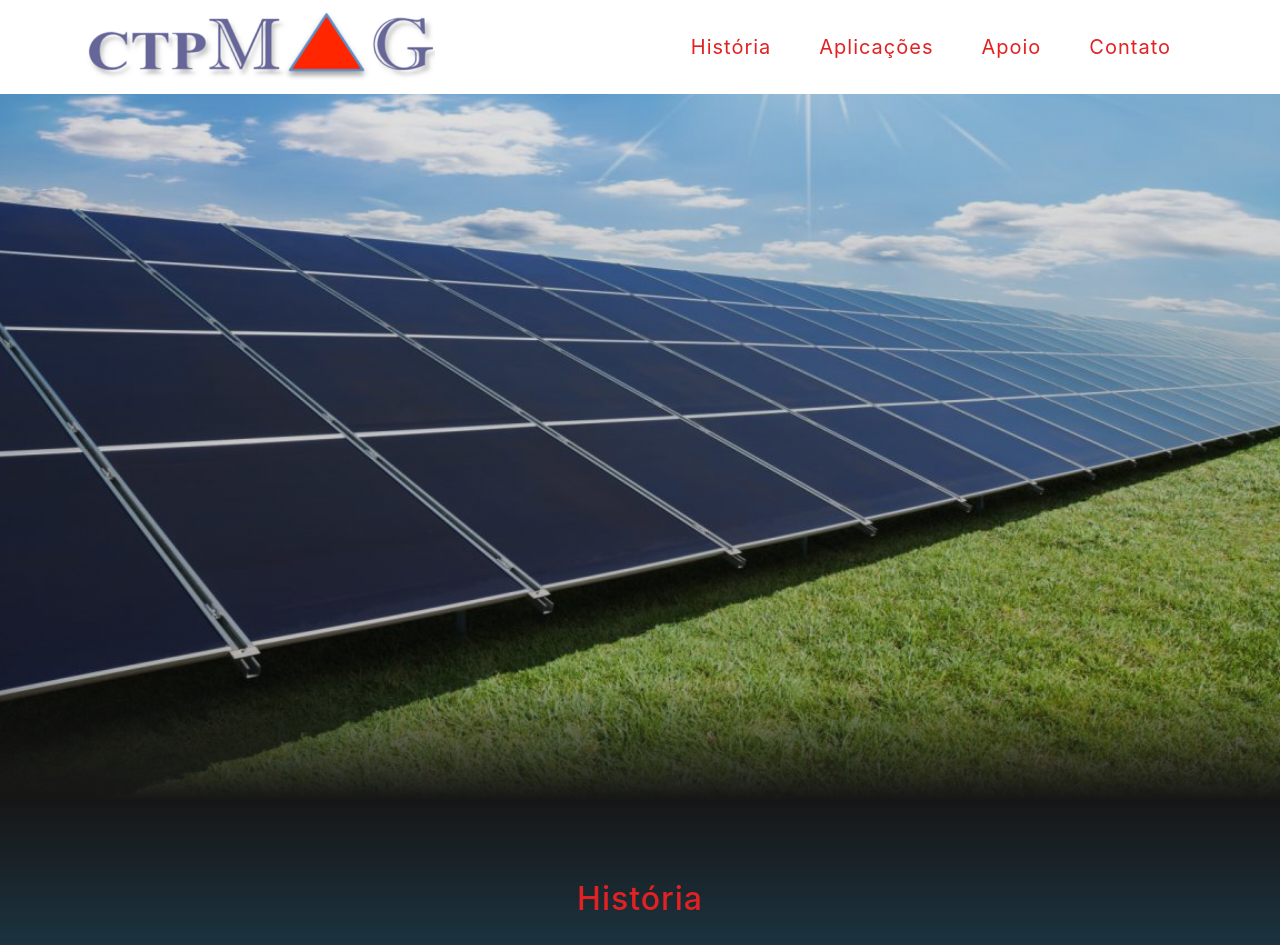
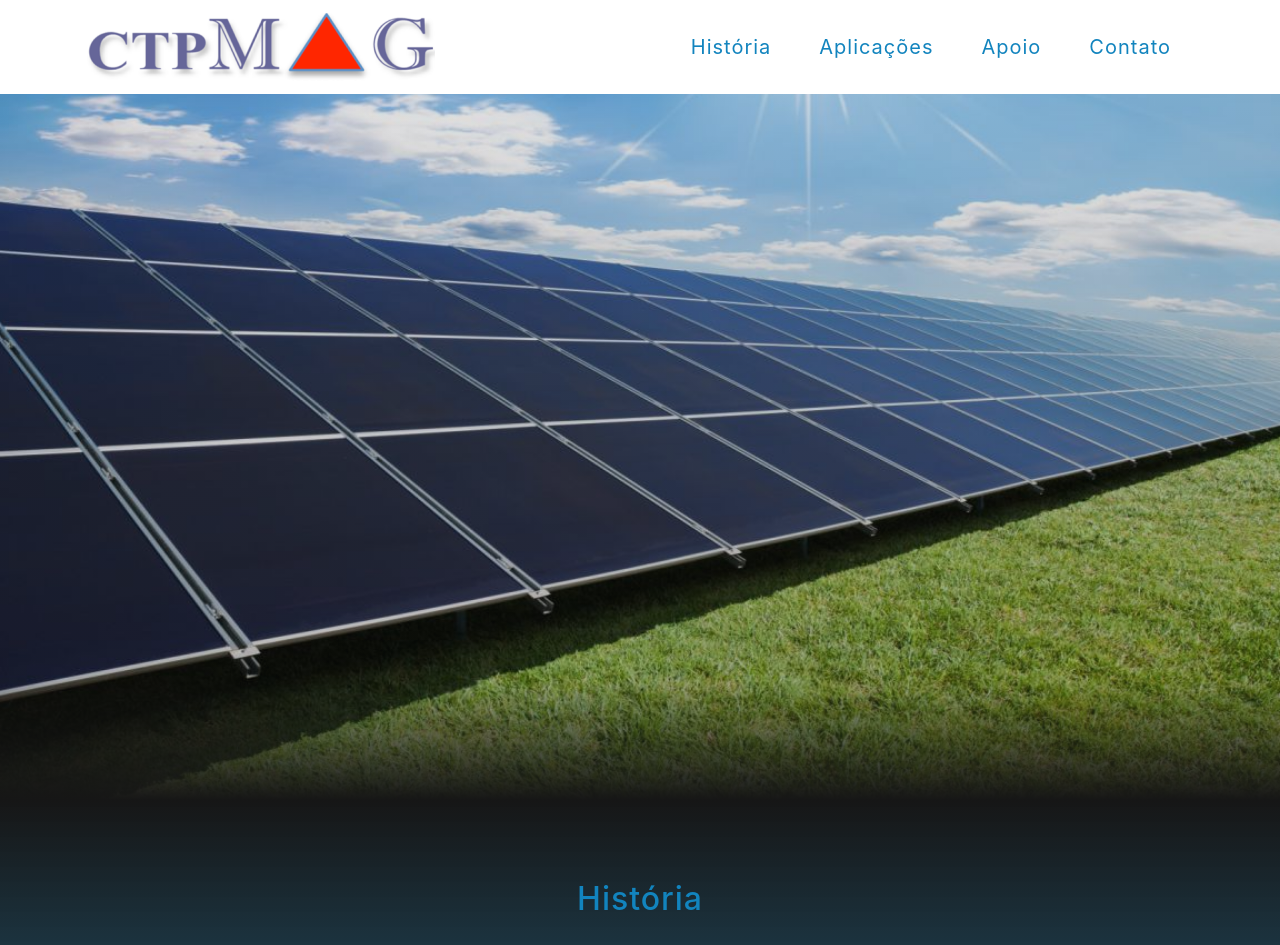
Before and after one commit to ctpmag/ctpmag.github.io, a website with bundled scripts: page index.html in a window 1280 px wide. Shown: the top 945 px of the page. Built offline with nearby package versions, Linux system fonts and the light colour scheme; files whose address does not match are found by name.

Commit message:
Update index.html

```diff
--- a/index.html
+++ b/index.html
@@ -36,16 +36,16 @@
         <div class="collapse navbar-collapse" id="navbarResponsive">
           <ul class="navbar-nav ml-auto">
             <li class="nav-item">
-              <a style="color:#E22222; font-size: 20px;" class="nav-link js-scroll-trigger" href="#hist">História</a>
+              <a style="color:#1284BE; font-size: 20px;" class="nav-link js-scroll-trigger" href="#hist">História</a>
             </li>
 	    <li class="nav-item">
-              <a style="color:#E22222; font-size: 20px;" class="nav-link js-scroll-trigger" href="#aplic">Aplicações</a>
+              <a style="color:#1284BE; font-size: 20px;" class="nav-link js-scroll-trigger" href="#aplic">Aplicações</a>
             </li>
 	    <li class="nav-item">
-              <a style="color:#E22222; font-size: 20px;" class="nav-link js-scroll-trigger" href="#apoio">Apoio</a>
+              <a style="color:#1284BE; font-size: 20px;" class="nav-link js-scroll-trigger" href="#apoio">Apoio</a>
             </li>
 	    <li class="nav-item">
-              <a style="color:#E22222; font-size: 20px;" class="nav-link js-scroll-trigger" href="#cont">Contato</a>
+              <a style="color:#1284BE; font-size: 20px;" class="nav-link js-scroll-trigger" href="#cont">Contato</a>
             </li>
           </ul>
         </div>
@@ -68,7 +68,7 @@
       <div class="container">
         <div class="row">
           <div class="col-lg-8 mx-auto">
-    	  <h2 style="color:#E22222;" class="mb-4">História</h2>
+    	  <h2 style="color:#1284BE;" class="mb-4">História</h2>
             <p style="font-size:19px;" class="text-white">A criação do CTPMAG – Centro de Tecnologia e Pesquisa em Magneto-Ressonância – surgiu após a doação feita por colaboradores científicos do King’s College London (Dr. Steve C. R. Williams, Neuroimaging Research Group, catedrático do IEAT-UFMG) de um aparelho de imagem por ressonância magnética de 4,7 Teslas (iMR4,7).<br>Em meados de 2008, com o   apoio da   Congregação da   Escola   de    Engenharia da   UFMG cedendo 210 m2 de área para criação do centro, iniciou-se o transporte das quase 8 toneladas de equipamentos, preparo das instalações elétricas especiais, sistema de armazenagem e recaptação de criógenos, sistema de refrigeração e exaustão, casa de máquinas e sala de controle.<br>O apoio da FAPEMIG foi decisivo para viabilizar o translado e o processo de reativação e comissionamento do aparelho de iMR4,7. A partir de 2010, o CTPMAG recebeu três bolsistas de pós-doutorado do Programa Nacional de Pós-Doutorado da CAPES e dois bolsistas de graduação apoiados pelo programa UFMG PRPq / BITIB;  complementando  os  recursos humanos necessários para a solução de problemas eletrônicos, biológicos, físicos e químicos para concretização do projeto CTPMAG.<br>A remagnetização do aparelho foi concluída em Maio de 2011 e as primeiras imagens foram geradas.</p>
           </div>
         </div>
@@ -89,7 +89,7 @@
 
     <!-- Projects Section -->
     <section id="aplic" class="projects-section bg-light text-primary">
-    <h2 id="aplic" style="text-align:center; padding-top:4rem; padding-bottom:4rem;color:#E22222;">Aplicações</h2>
+    <h2 id="aplic" style="text-align:center; padding-top:4rem; padding-bottom:4rem;color:#1284BE;">Aplicações</h2>
       <div class="container">
 
         <!-- Featured Project Row -->
@@ -142,7 +142,7 @@
     </section>
 
     <section id="apoio" class="projects-section bg-light">
-    <h2 style="color:#E22222; text-align:center; padding-top:4rem; padding-bottom:0rem;">Apoio</h2>
+    <h2 style="color:#1284BE; text-align:center; padding-top:4rem; padding-bottom:0rem;">Apoio</h2>
     <h3 style="text-align:center; padding-top:1rem; padding-bottom:0rem;color:#1284BE;">Colaboradores e mantenedores</h3>
 
     <!-- Logo Carousel Section -->
```
